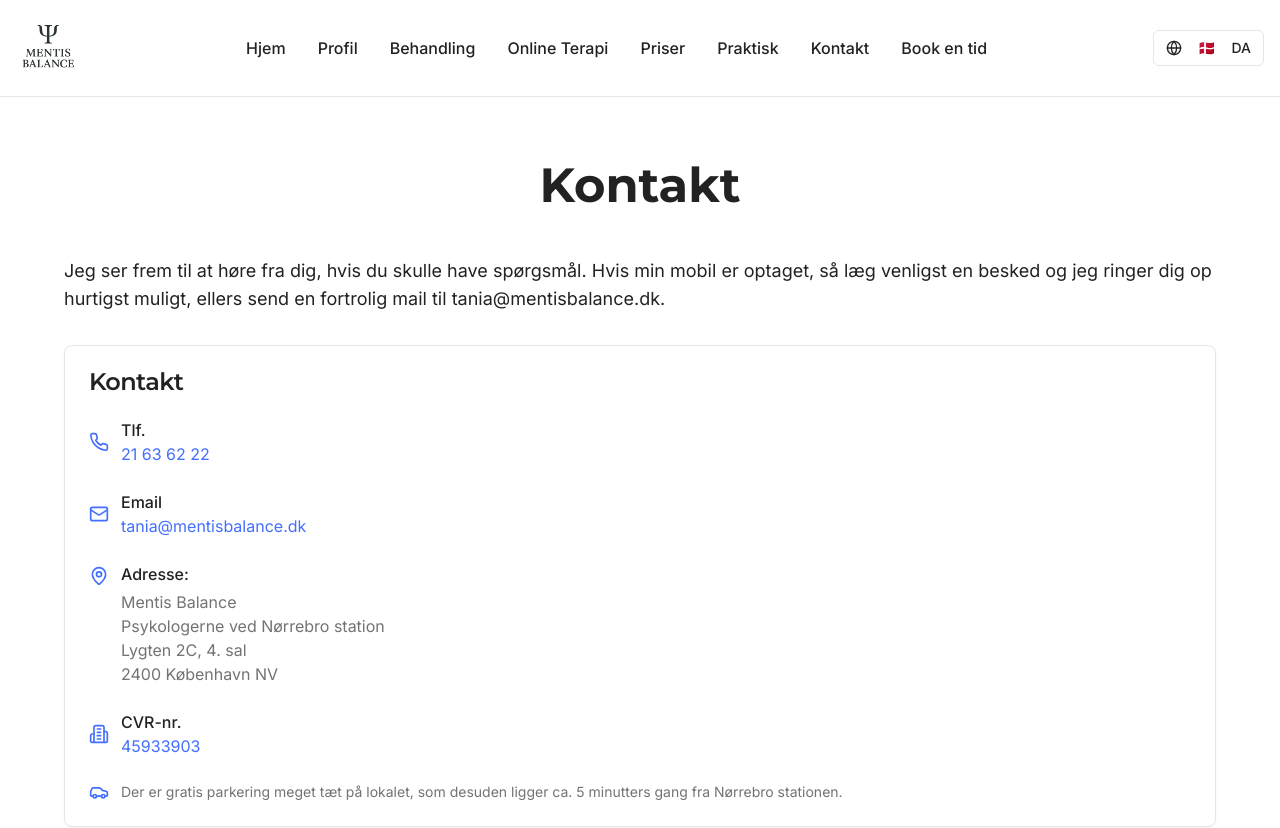
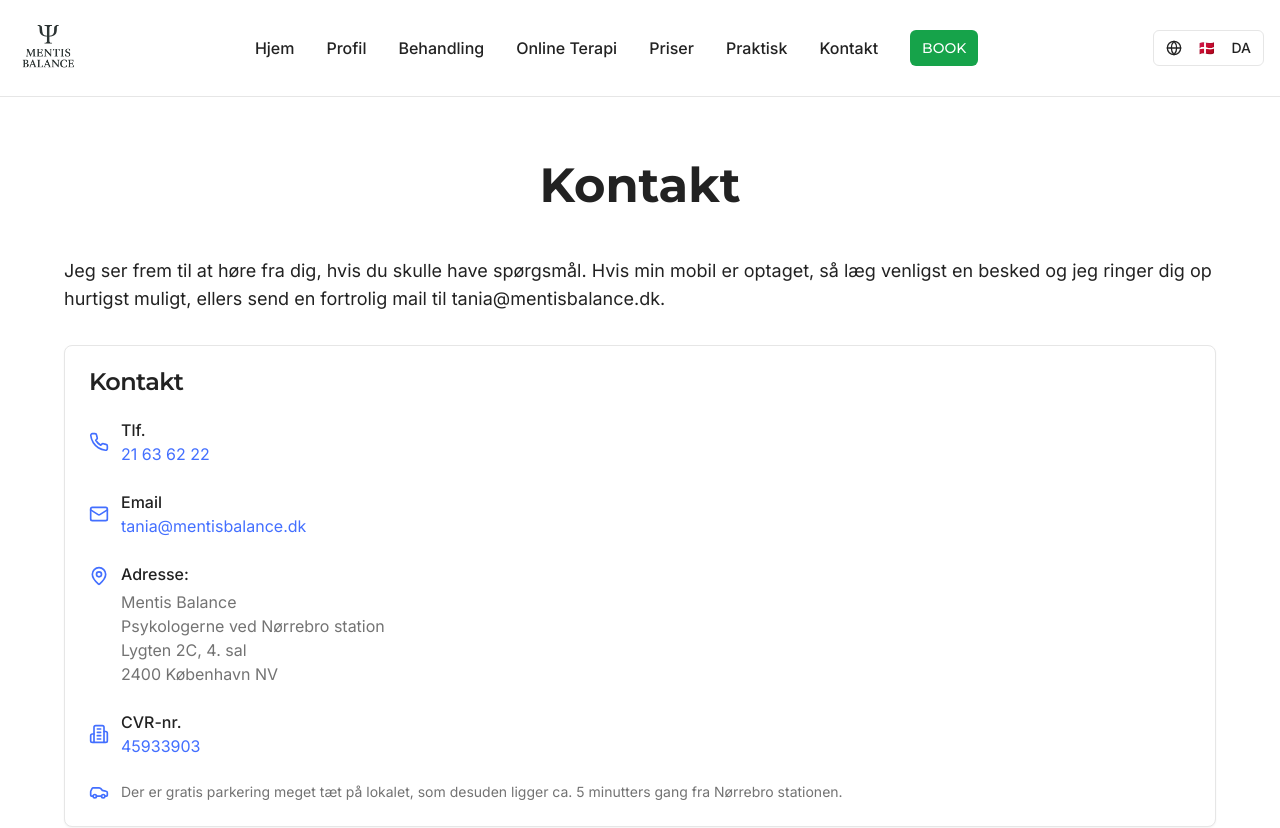
Before and after one commit to markb5477/mentis-balance-web, a React (Vite) app: page /#/contact in a window 1280 px wide. Shown: the top 828 px of the page. Built offline with nearby package versions, Linux system fonts and the light colour scheme.

Commit message:
Refactor Header component and update translations
- Updated Header component to use Button for 'booking' navigation item
- Adjusted spacing in desktop navigation
- Changed 'booking' label in translations for Danish, English, Spanish, and Portuguese to 'BOOK'

```diff
--- a/src/components/Header.tsx
+++ b/src/components/Header.tsx
@@ -57,8 +57,20 @@ const Header = () => {
           </Link>
 
           {/* Desktop Navigation */}
-          <nav className="hidden lg:flex items-center space-x-8">
+          <nav className="hidden lg:flex items-center space-x-4 xl:space-x-8">
             {navItems.map((item) => (
+              item.key === 'booking' ? (
+                <Button
+                  key={item.key}
+                  asChild
+                  size="sm"
+                  className="bg-green-600 hover:bg-green-700 text-white font-heading font-medium !px-2 lg:!px-3 text-xs lg:text-sm whitespace-nowrap h-8 lg:h-9"
+                >
+                  <Link to={item.path}>
+                    {item.label}
+                  </Link>
+                </Button>
+              ) : (
                 <Link
                   key={item.key}
                   to={item.path}
@@ -70,6 +82,7 @@ const Header = () => {
                 >
                   {item.label}
                 </Link>
+              )
             ))}
           </nav>
 
@@ -94,6 +107,18 @@ const Header = () => {
           <div className="lg:hidden mt-4 pt-4 border-t border-border">
             <nav className="flex flex-col space-y-4">
               {navItems.map((item) => (
+                item.key === 'booking' ? (
+                  <Button
+                    key={item.key}
+                    asChild
+                    size="sm"
+                    className="bg-green-600 hover:bg-green-700 text-white font-heading font-medium !px-3 !py-1.5 text-xs h-8 w-fit"
+                  >
+                    <Link to={item.path} onClick={() => setIsMenuOpen(false)}>
+                      {item.label}
+                    </Link>
+                  </Button>
+                ) : (
                   <Link
                     key={item.key}
                     to={item.path}
@@ -106,6 +131,7 @@ const Header = () => {
                   >
                     {item.label}
                   </Link>
+                )
               ))}
               <div className="pt-4">
                 <LanguageSwitcher />
--- a/src/i18n/locales/da.json
+++ b/src/i18n/locales/da.json
@@ -7,7 +7,7 @@
     "prices": "Priser",
     "practical": "Praktisk",
     "contact": "Kontakt",
-    "booking": "Book en tid"
+    "booking": "BOOK"
   },
   "footer": {
     "copyright": "© 2025 Mentis Balance",
--- a/src/i18n/locales/en.json
+++ b/src/i18n/locales/en.json
@@ -8,7 +8,7 @@
     "prices": "Prices",
     "practical": "Practical",
     "contact": "Contact",
-    "booking": "Book an appointment"
+    "booking": "BOOK"
   },
   "footer": {
     "copyright": "© 2025 Mentis Balance",
--- a/src/i18n/locales/es.json
+++ b/src/i18n/locales/es.json
@@ -8,7 +8,7 @@
     "prices": "Precios",
     "practical": "Práctico",
     "contact": "Contacto",
-    "booking": "Reservar una cita"
+    "booking": "BOOK"
   },
   "footer": {
     "copyright": "© 2025 Mentis Balance",
--- a/src/i18n/locales/pt.json
+++ b/src/i18n/locales/pt.json
@@ -8,7 +8,7 @@
     "prices": "Preços",
     "practical": "Prático",
     "contact": "Contato",
-    "booking": "Agendar uma consulta"
+    "booking": "BOOK"
   },
   "footer": {
     "copyright": "© 2025 Mentis Balance",
```
Lines whose indentation alone changed are shown as unchanged.
